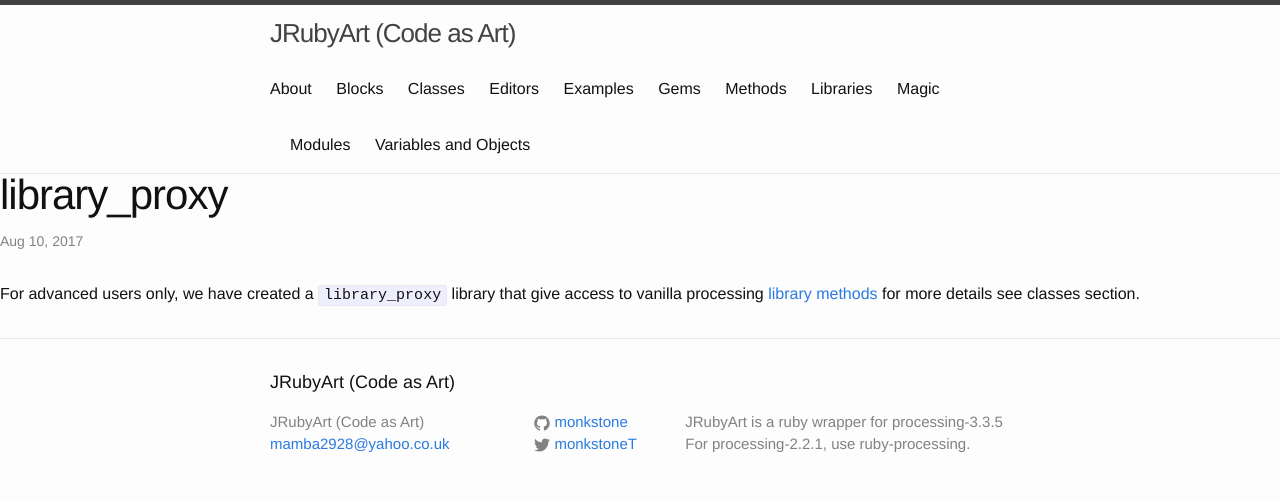
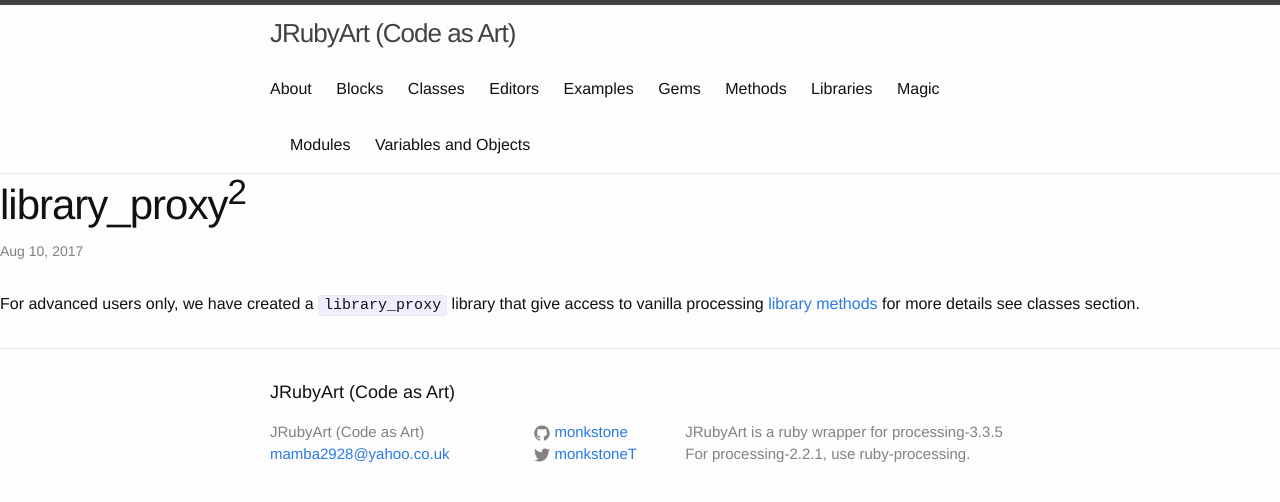
Before and after one commit to ruby-processing/JRubyArt, a Jekyll site: the page built from _libraries/library_proxy.md, in a window 1280 px wide. Shown: the top 502 px of the page. Built offline with Jekyll 4.4.1, drawn with Linux system fonts in a browser that asks for light colours.

Commit message:
label library_proxy

```diff
--- a/_libraries/library_proxy.md
+++ b/_libraries/library_proxy.md
@@ -1,6 +1,6 @@
 ---
 layout: post
-title:  "library_proxy"
+title:  "library_proxy<sup>2</sup>"
 keywords: processing, abstract class, library
 ---
 For advanced users only, we have created a `library_proxy` library that give access to vanilla processing [library methods][library] for more details see classes section.
```
